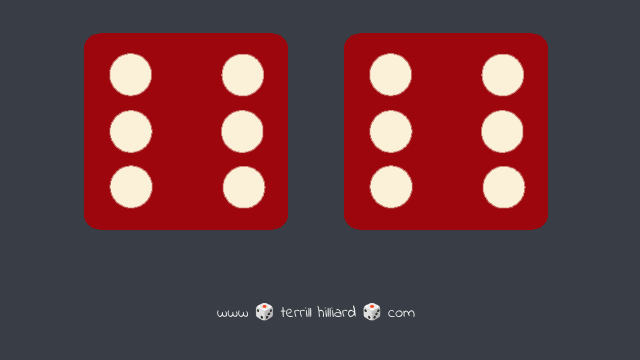
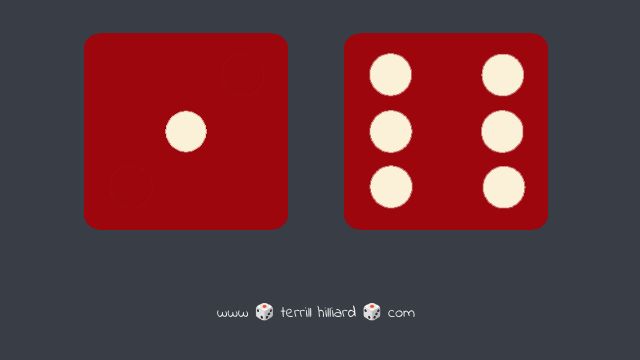
Before and after one commit to terrillhilliard/dicegame, a plain HTML site: page index.html in a window 1280 px wide. Shown: the part 302-662 px from the top of the page, without its empty margins (324-964 px from the left). Drawn offline with Linux system fonts and the light colour scheme.

Commit message:
Update index.html

```diff
--- a/index.html
+++ b/index.html
@@ -14,7 +14,7 @@
 
       <div class="dice">
         <p>Player 1</p>
-        <img class="img1" src="dice6.png">
+        <img class="img1" src="dice1.png">
       </div>
 
       <div class="dice">
```
